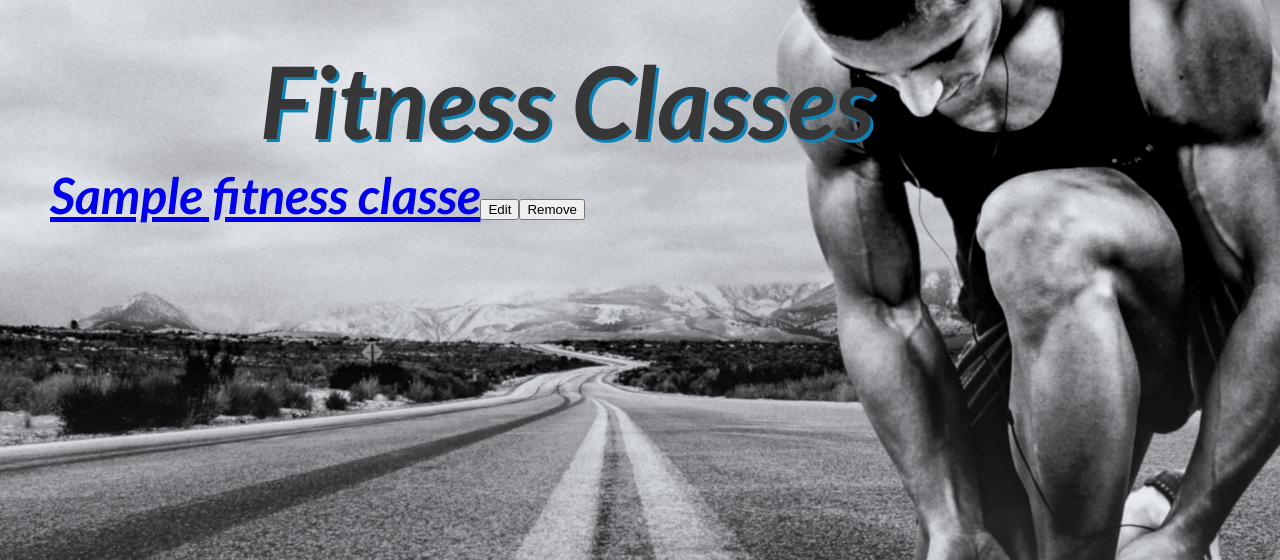
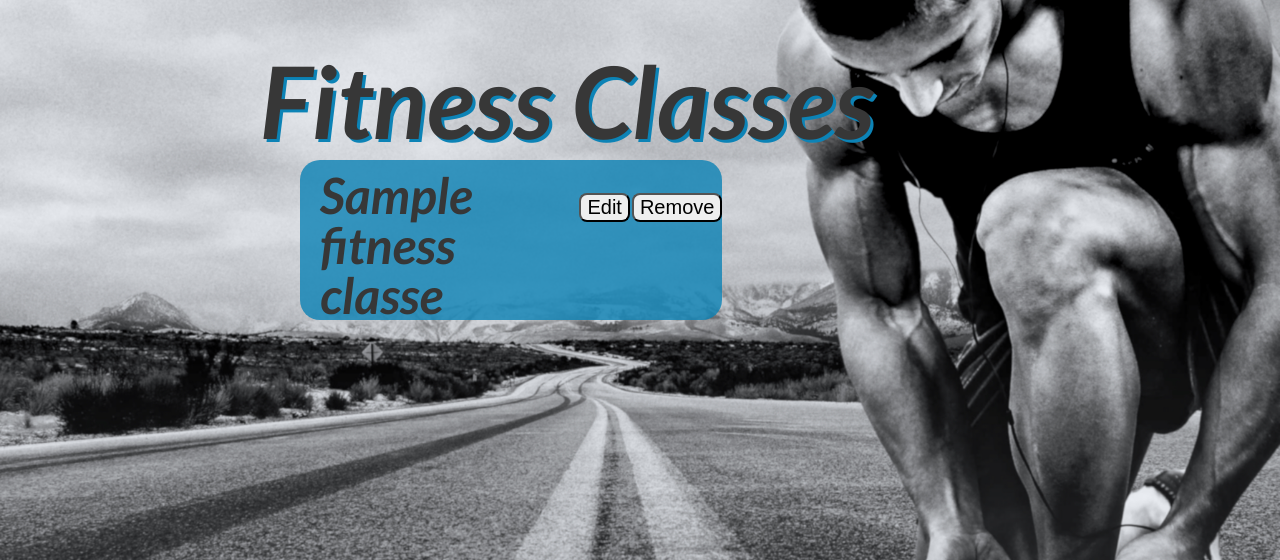
Before and after one commit to RossBrown22/horizon_gym_solo_project, a Flask app: page /classes in a window 1280 px wide. Shown: the part 44-604 px from the top of the page. Run offline with Flask 2, Linux system fonts and the light colour scheme; a database or web service that is not in the repository returns one stand-in record (values such as "Sample title"); some libraries are stand-ins or nearby versions.

Commit message:
css has been applied on all nav navigation places (still need to do, edit and show pages

```diff
--- a/static/style.css
+++ b/static/style.css
@@ -138,10 +138,33 @@ footer {
     font-size: 50px;
     display: inline-flex;
     flex-grow: 3;
-    margin-left: 50px;
+    margin-left: 20px;
     margin-top: 10px;
 }
 
+.list-classes a {
+    text-decoration: none;
+    color: rgb(55, 55, 55);
+}
+
+.list-classes a:hover {
+    color: white;
+  }
+
+.list-classes button {
+    font-size: 20px;
+    border-radius: 8px;
+    margin-left: 2px;
+    margin-bottom: 2px;
+}
+
+.list-classes-border {
+    background-color: rgb(12, 131, 182, .8);
+    padding: 15px;
+    border-radius: 20px;
+    width: 33%;
+    margin-left: 300px;
+}
 /* Create Members */
 
 .create-member {
```
